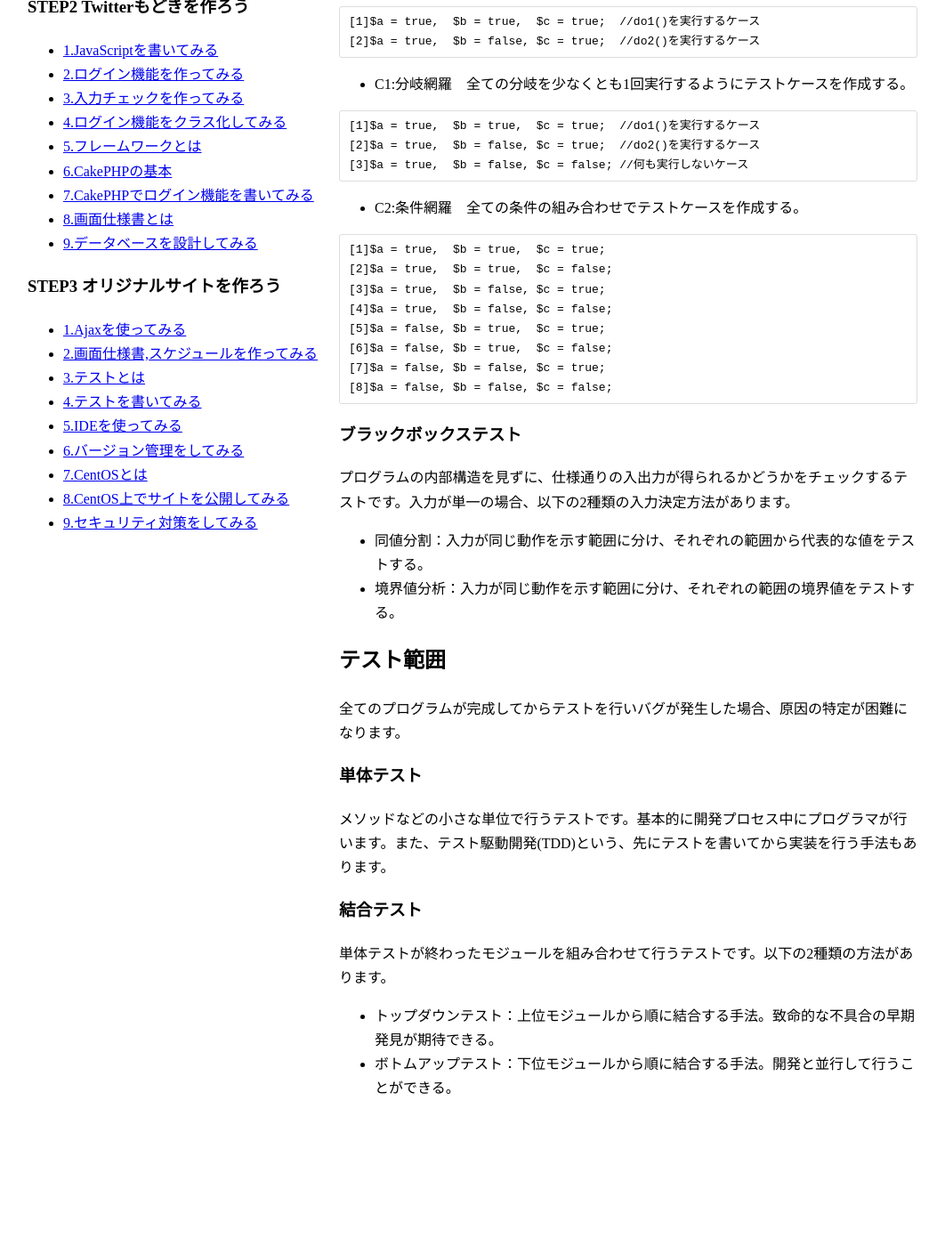
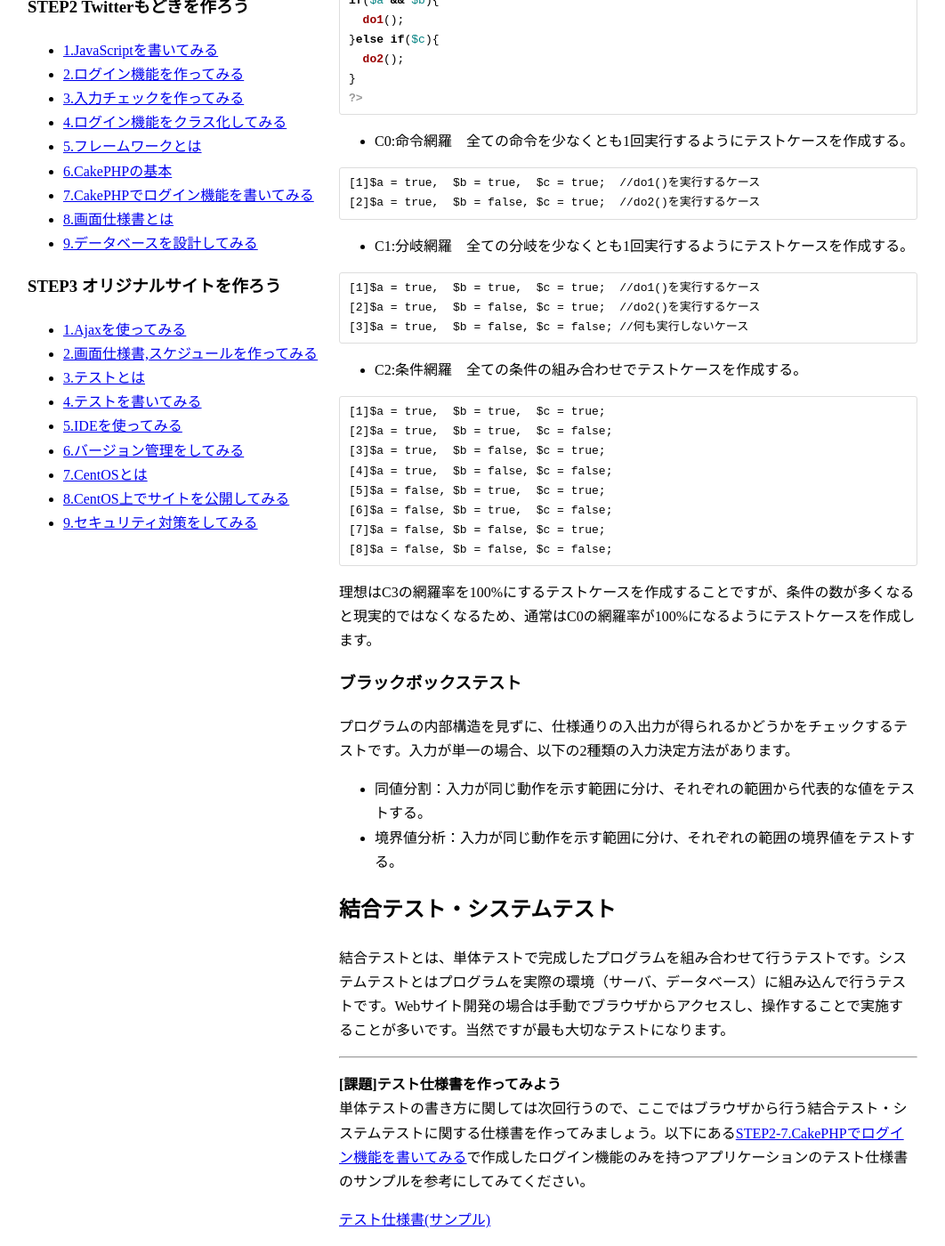
Before and after one commit to kojii/skillup, a Jekyll site: the page built from 3/3.md, in a window 1280 px wide and 1400 px high, scrolled down 585 px. Shown: the whole window at 89% size, without its empty margins (109-1171 px from the left). Built offline with Jekyll 4.4.1, drawn with Linux system fonts in a browser that asks for light colours; Markdown is read by kramdown in place of the engine named in the settings; before the commit the page ends 1838 px from its top, so only the background shows below that; some of the changed text lies outside the part shown.

Commit message:
自動か手動か、網羅率の目標

````diff
--- a/3/3.md
+++ b/3/3.md
@@ -3,9 +3,12 @@ layout: default
 ---
 # STEP3-3.テストとは
 
-ソフトウェアテストとは、プログラムに適当な値を入力し、動作が正しいかどうかを確認する作業のことです。
+ソフトウェアテストとは、ソフトウェアの動作が正しいかどうかや速度が十分かなどを確認する作業のことです。テストは単体テスト、結合テスト、システムテストの3つの工程に分かれています。
 
-## テスト方法
+## 単体テスト
+
+単体テストとは、関数やメソッドなどの小さな単位で行うテストです。単体テストはツールを使用して自動化する方法が一般的です。ソースコードを書いてからテストを作成する方法のほかに、テストを作成してからそのテストが成功するようにソースコードを作成するという開発スタイル（テストファースト）もあります。テストケースを作成する方法には以下の2通りが挙げられます。
+
 ### ホワイトボックステスト
 プログラムコードの命令や分岐などの構造を実際に見て行うテストです。テストが実行された構造の割合を網羅率といいます。網羅基準は3種類あり、例えば以下のようなコードのテストケースは次のようになります。
 
@@ -44,20 +47,20 @@ if($a && $b){
 [8]$a = false, $b = false, $c = false;
 ```
 
+理想はC3の網羅率を100%にするテストケースを作成することですが、条件の数が多くなると現実的ではなくなるため、通常はC0の網羅率が100%になるようにテストケースを作成します。
+
 ### ブラックボックステスト
 プログラムの内部構造を見ずに、仕様通りの入出力が得られるかどうかをチェックするテストです。入力が単一の場合、以下の2種類の入力決定方法があります。
 
 * 同値分割：入力が同じ動作を示す範囲に分け、それぞれの範囲から代表的な値をテストする。
 * 境界値分析：入力が同じ動作を示す範囲に分け、それぞれの範囲の境界値をテストする。
 
-## テスト範囲
-全てのプログラムが完成してからテストを行いバグが発生した場合、原因の特定が困難になります。
+## 結合テスト・システムテスト
+結合テストとは、単体テストで完成したプログラムを組み合わせて行うテストです。システムテストとはプログラムを実際の環境（サーバ、データベース）に組み込んで行うテストです。Webサイト開発の場合は手動でブラウザからアクセスし、操作することで実施することが多いです。当然ですが最も大切なテストになります。
 
-### 単体テスト
-メソッドなどの小さな単位で行うテストです。基本的に開発プロセス中にプログラマが行います。また、テスト駆動開発(TDD)という、先にテストを書いてから実装を行う手法もあります。
+***
 
-### 結合テスト
-単体テストが終わったモジュールを組み合わせて行うテストです。以下の2種類の方法があります。
+**[課題]テスト仕様書を作ってみよう**
+単体テストの書き方に関しては次回行うので、ここではブラウザから行う結合テスト・システムテストに関する仕様書を作ってみましょう。以下にある[STEP2-7.CakePHPでログイン機能を書いてみる](../2/7.html)で作成したログイン機能のみを持つアプリケーションのテスト仕様書のサンプルを参考にしてみてください。
 
-* トップダウンテスト：上位モジュールから順に結合する手法。致命的な不具合の早期発見が期待できる。
-* ボトムアップテスト：下位モジュールから順に結合する手法。開発と並行して行うことができる。
+[テスト仕様書(サンプル)](../docs/test.xls)
````
